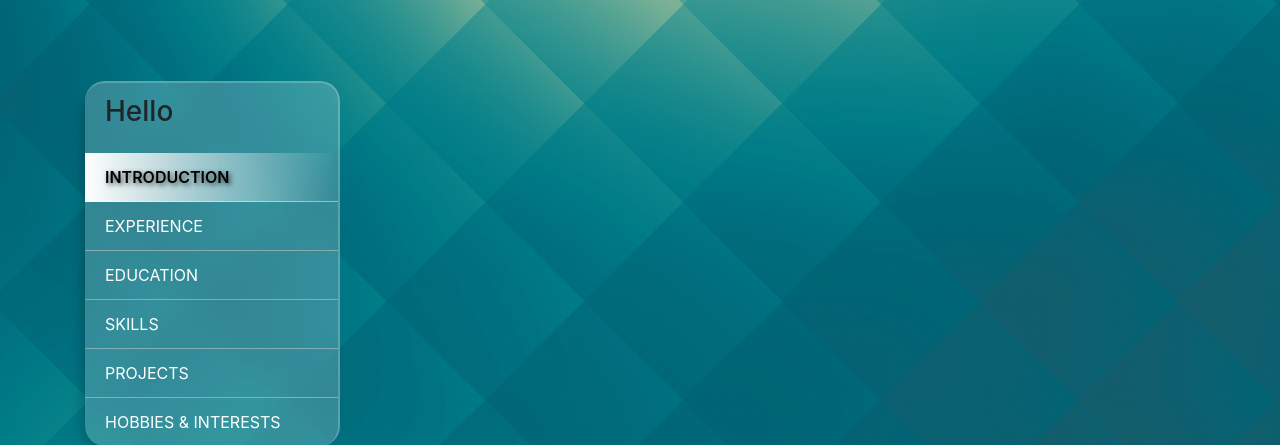
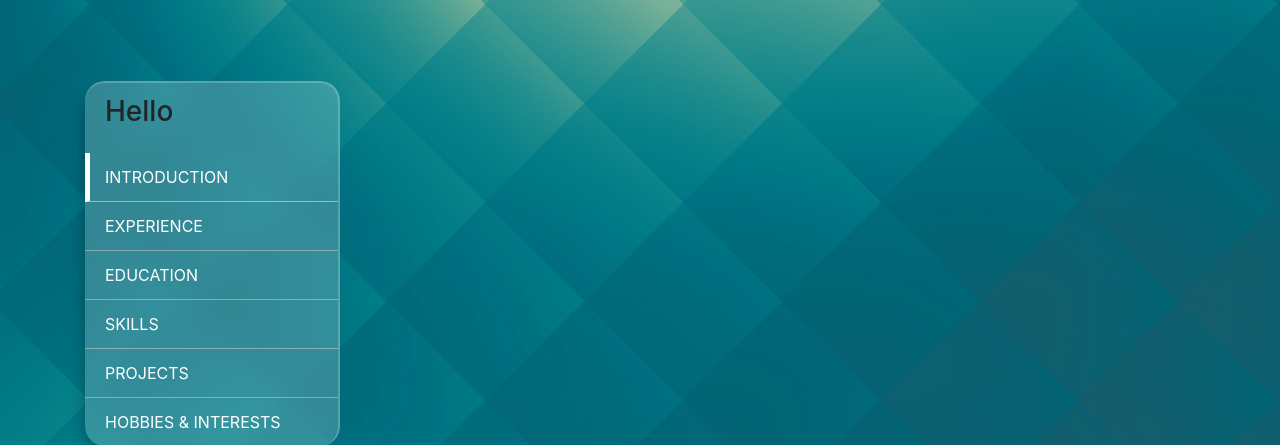
Before and after one commit to kreativision/kvpa-Flask, a Flask app: page /res_ap/ in a window 1280 px wide. Shown: the top 445 px of the page. Run offline with Flask 2, Linux system fonts and the light colour scheme; some libraries are stand-ins or nearby versions.

Commit message:
resume update: active tab look updated

```diff
--- a/res_ap/assets/css/resume.scss
+++ b/res_ap/assets/css/resume.scss
@@ -34,16 +34,14 @@ main {
             background-image: linear-gradient(90deg, #ffffffff, #ffffff00);
             color: black !important;
             text-shadow: 2px 2px 5px rgba($color: #000000, $alpha: 0.7) !important;
-            padding-left: 30px;
             outline: none !important;
             font-weight: 600;
         }
     }
     .active {
-        text-shadow: 2px 2px 5px rgba($color: #000000, $alpha: 0.7) !important;
-        background-image: linear-gradient(90deg, #ffffffff, #ffffff00);
-        color: black !important;
-        font-weight: 600;
+        color: white !important;
         border-top: none !important;
+        border-left: 5px solid white;
+        padding-left: 15px !important;
     }
 }
```
Also changed, not shown: res_ap/templates/layout.html (+4 -5 lines), res_ap/assets/css/resume.css.
